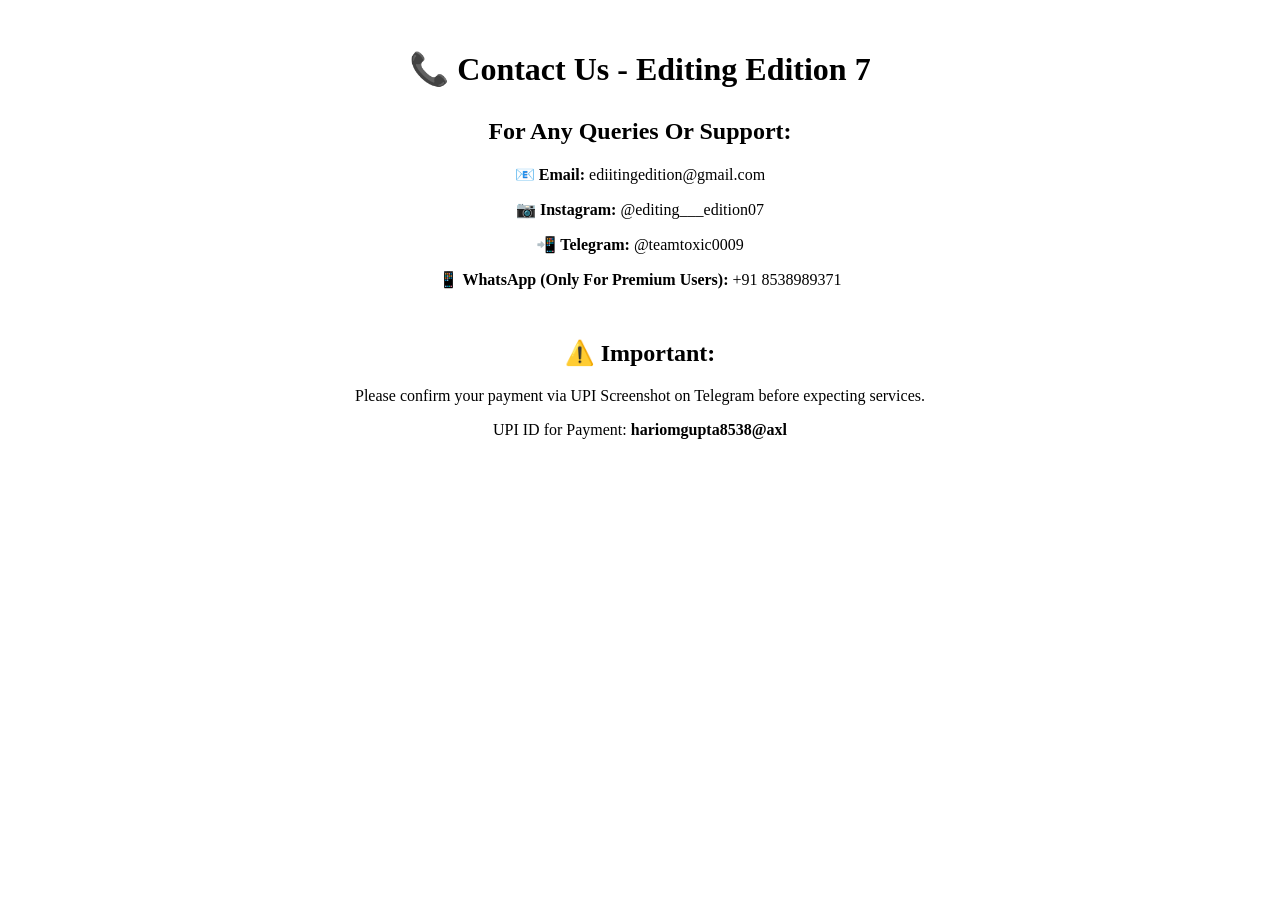
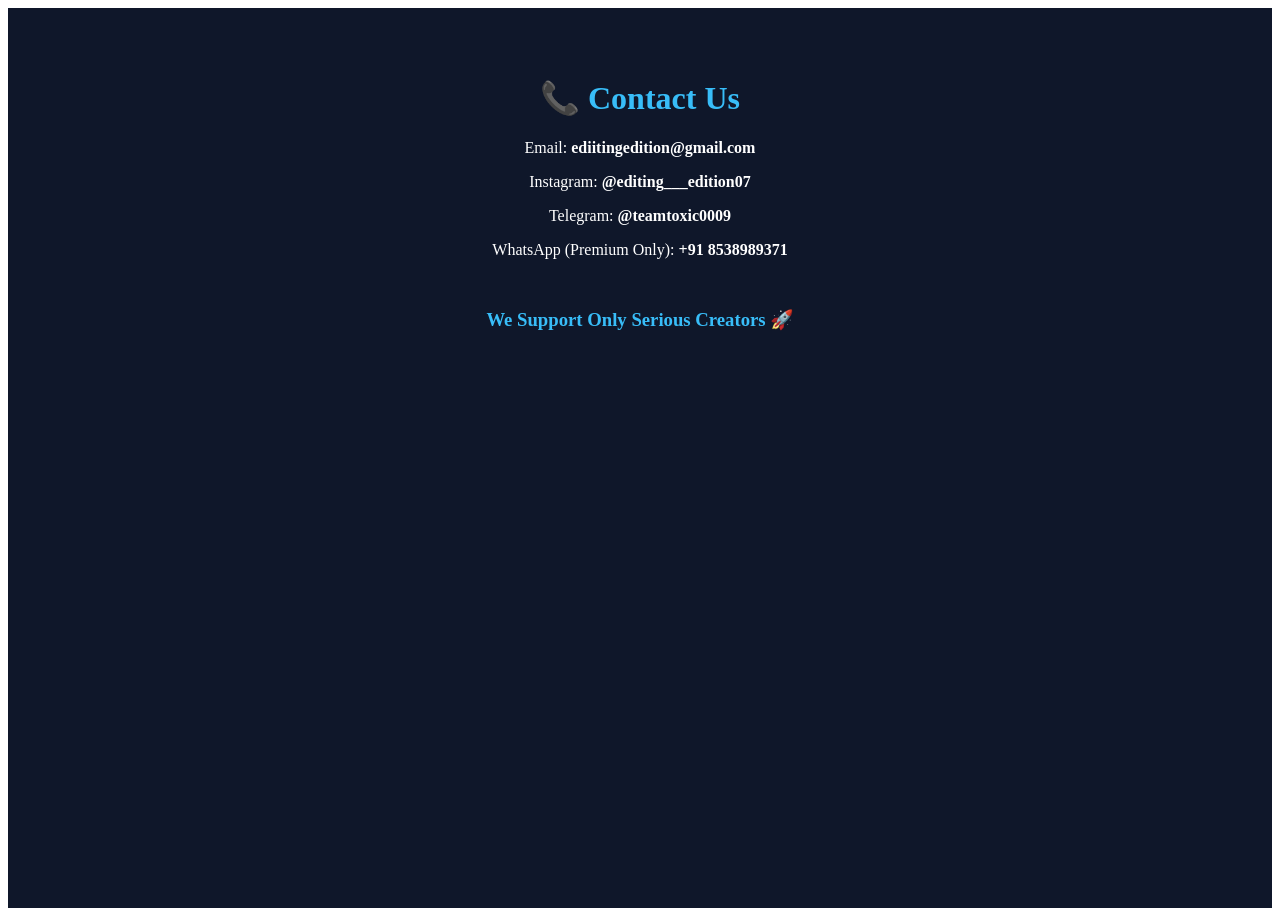
Before and after one commit to editingedition7/editing-edition08-, a Next.js app: page /contact in a window 1280 px wide. Before the commit the page ends 800 px from the top, so only its background shows below. Built offline with nearby package versions, Linux system fonts and the light colour scheme.

Commit message:
contact.js
Signed-off-by: editingedition7 <ediitingedition@gmail.com>

```diff
--- a/pages/contact.js
+++ b/pages/contact.js
@@ -1,18 +1,18 @@
 export default function Contact() {
     return (
-        <div style={{ textAlign: 'center', marginTop: '50px' }}>
-            <h1>📞 Contact Us - Editing Edition 7</h1>
-
-            <h2 style={{ marginTop: '30px' }}>For Any Queries Or Support:</h2>
-
-            <p>📧 <b>Email:</b> ediitingedition@gmail.com</p>
-            <p>📷 <b>Instagram:</b> @editing___edition07</p>
-            <p>📲 <b>Telegram:</b> @teamtoxic0009</p>
-            <p>📱 <b>WhatsApp (Only For Premium Users):</b> +91 8538989371</p>
-
-            <h2 style={{ marginTop: '50px' }}>⚠️ Important:</h2>
-            <p>Please confirm your payment via UPI Screenshot on Telegram before expecting services.</p>
-            <p>UPI ID for Payment: <b>hariomgupta8538@axl</b></p>
+        <div style={{
+            backgroundColor: '#0f172a',
+            color: 'white',
+            minHeight: '100vh',
+            padding: '50px',
+            textAlign: 'center'
+        }}>
+            <h1 style={{ fontSize: '2rem', color: '#38bdf8' }}>📞 Contact Us</h1>
+            <p>Email: <b>ediitingedition@gmail.com</b></p>
+            <p>Instagram: <b>@editing___edition07</b></p>
+            <p>Telegram: <b>@teamtoxic0009</b></p>
+            <p>WhatsApp (Premium Only): <b>+91 8538989371</b></p>
+            <h3 style={{ marginTop: '50px', color: '#38bdf8' }}>We Support Only Serious Creators 🚀</h3>
         </div>
     );
-}
+    }
```
